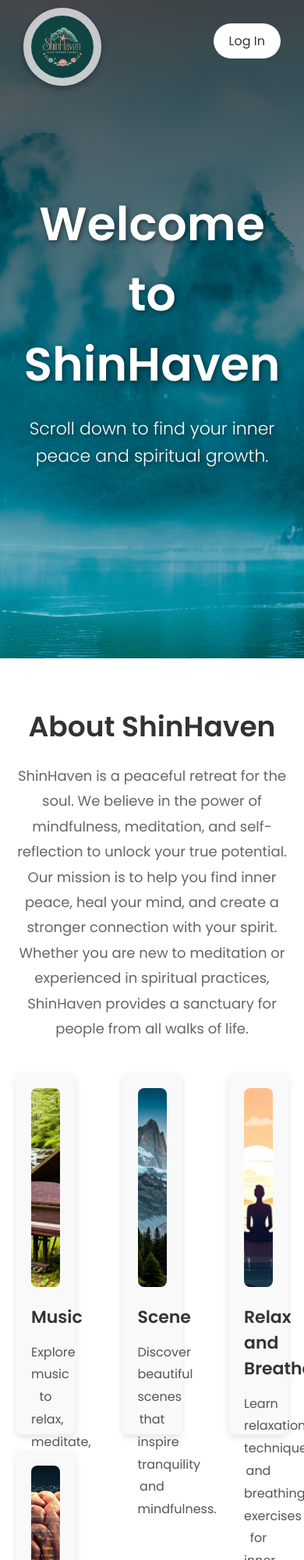
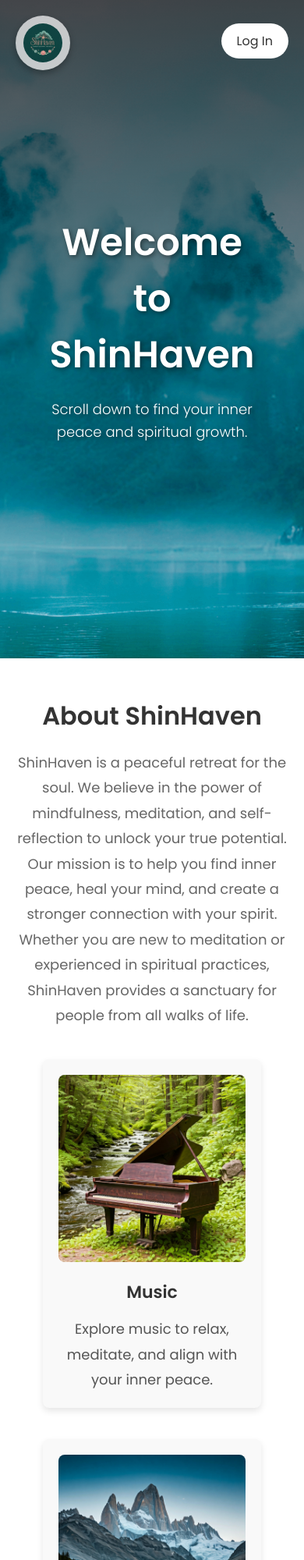
Before and after one commit to shinigl/MEDITATION-APP, a plain HTML site: page index.html in a window 390 px wide. Shown: the top 2000 px of the page at 78% size. Drawn offline with Linux system fonts and the light colour scheme.

Commit message:
Added Media Query

```diff
--- a/styles.css
+++ b/styles.css
@@ -43,13 +43,13 @@ header {
     box-shadow: 0px 6px 12px rgba(0, 0, 0, 0.5);
 }
 
-
 .auth-buttons {
+    display: flex;
+    justify-content: flex-end;
+    gap: 15px;
     position: absolute;
     top: 30px;
     right: 30px;
-    display: flex;
-    gap: 15px;
 }
 
 .auth-buttons button {
@@ -160,3 +160,123 @@ header {
     font-size: 16px;
     color: #555;
 }
+
+@media (max-width: 480px) {
+    header {
+        height: 100vh;
+        padding: 20px;
+        text-align: center;
+        background-position: top;
+        background-attachment: scroll;
+    }
+
+    .logo img {
+        width: 80px;
+        left: 15px;
+        top: 15px;
+    }
+
+    .auth-buttons {
+        top: 30px;
+        right: 20px;
+        justify-content: flex-end;
+    }
+
+    .center-content h1 {
+        font-size: 32px;
+    }
+
+    .center-content p {
+        font-size: 16px;
+    }
+
+    .about-section {
+        padding: 40px 20px;
+    }
+
+    .about-section h2 {
+        font-size: 28px;
+    }
+
+    .about-section p {
+        font-size: 16px;
+    }
+
+    .cards-container {
+        flex-direction: column;
+        align-items: center;
+    }
+
+    .card {
+        width: 90%;
+        margin-bottom: 20px;
+    }
+}
+
+@media (max-width: 768px) {
+    header {
+        padding: 20px;
+    }
+
+    .logo img {
+        width: 70px;
+        left: 20px;
+        top: 20px;
+    }
+
+    .center-content h1 {
+        font-size: 48px;
+    }
+
+    .center-content p {
+        font-size: 18px;
+    }
+
+    .about-section {
+        padding: 50px 20px;
+    }
+
+    .about-section h2 {
+        font-size: 32px;
+    }
+
+    .about-section p {
+        font-size: 18px;
+    }
+
+    .cards-container {
+        flex-direction: column;
+        gap: 20px;
+    }
+
+    .card {
+        width: 80%;
+    }
+}
+
+@media (min-width: 1024px) {
+    .cards-container {
+        justify-content: space-between;
+    }
+
+    .card {
+        width: 22%;
+    }
+}
+
+@media (max-width: 501px) and (min-width: 481px) {
+    header {
+        height: 100vh;
+        background-size: auto 100%;
+        background-position: center;
+        padding: 20px;
+    }
+
+    .center-content h1 {
+        font-size: 40px;
+    }
+
+    .center-content p {
+        font-size: 18px;
+    }
+}
```
